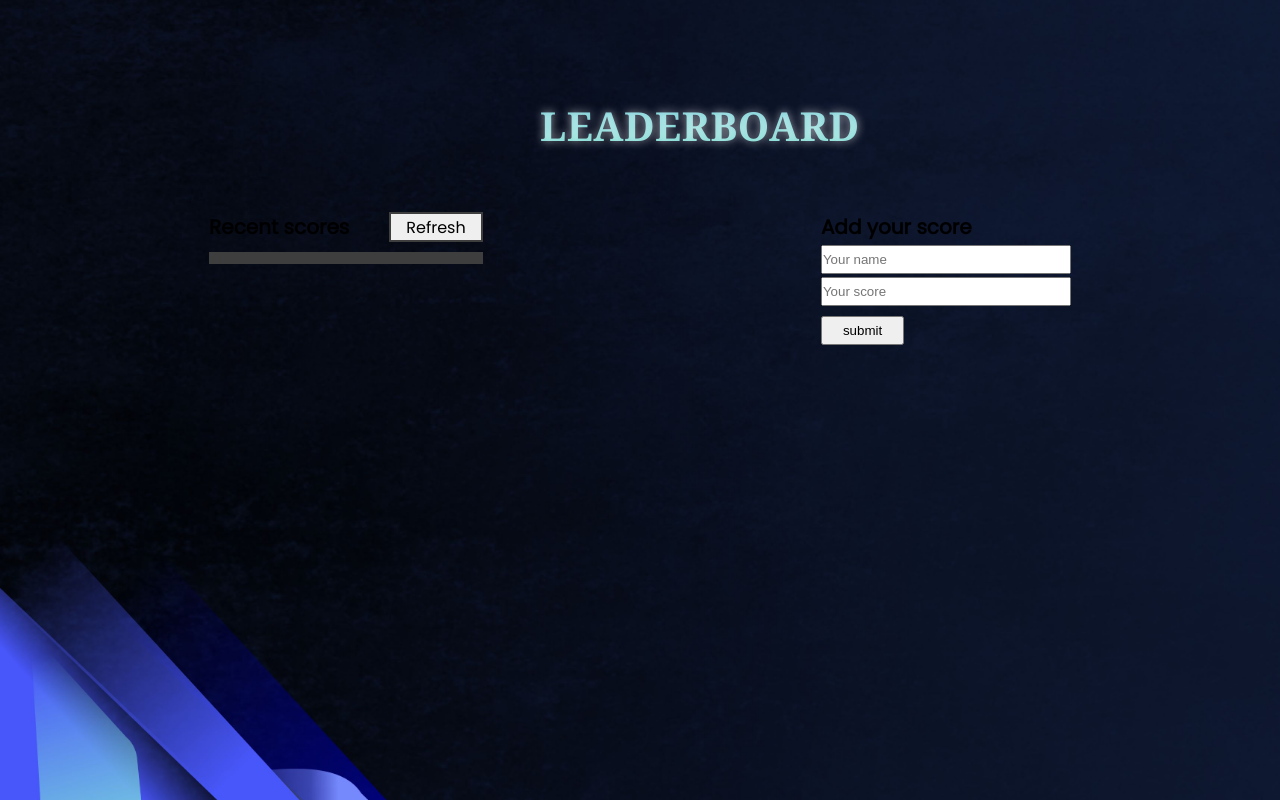
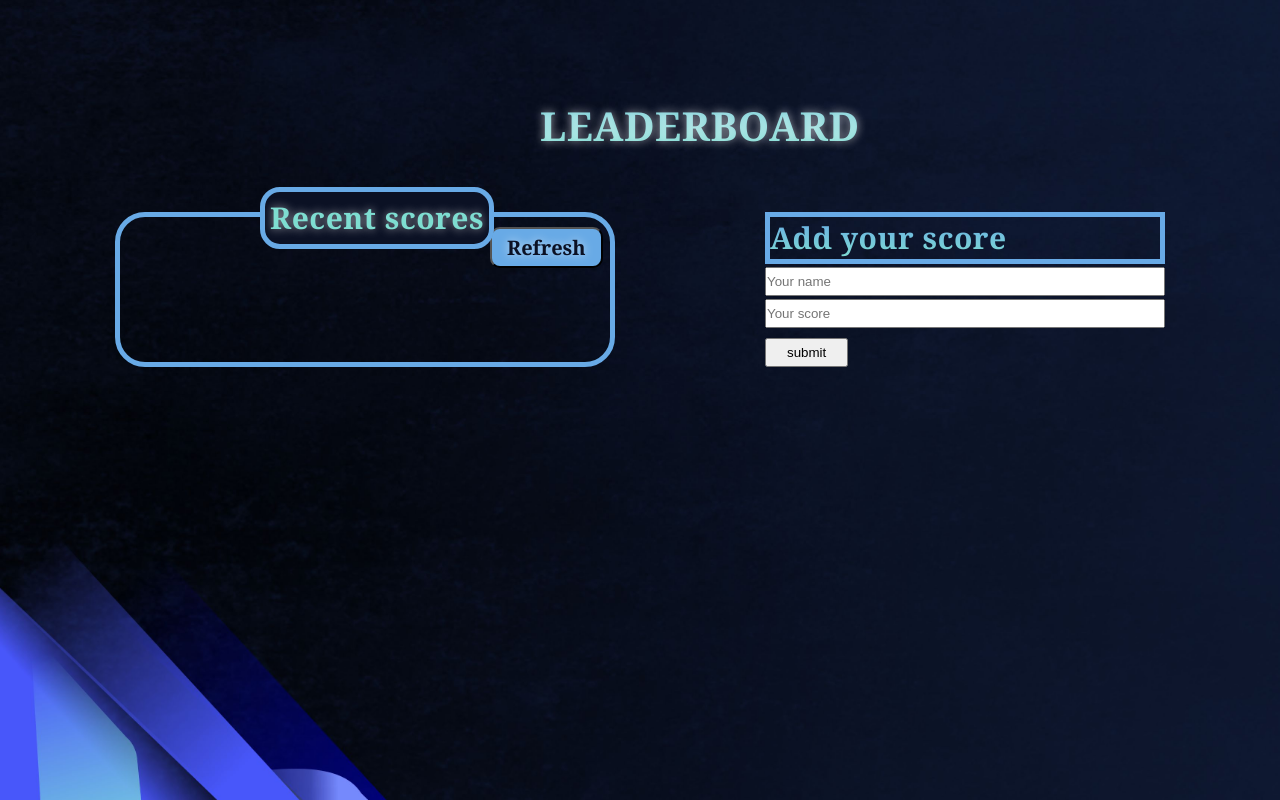
Before and after one commit to DiamondNath07/leaderBoard, a website built with webpack: page src/index.html in a window 1280 px wide. Built offline with nearby package versions, Linux system fonts and the light colour scheme; no server answers.

Commit message:
add style to scoresheet

```diff
--- a/src/index.html
+++ b/src/index.html
@@ -6,11 +6,11 @@
     <title>leaderBoard</title>
   </head>
   <body>
-
     <main>
       <header>
         <h2 class="app-title">leaderboard</h2>
       </header>
+
       <section class="details">
         <div class="scoresheets">
           <div class="container">
@@ -25,16 +25,20 @@
           <form>
             <h4 class="input-heading">Add your score</h4>
             <input type="text" placeholder="Your name" id="name" />
-              <br>
-              <input type="number" placeholder="Your score" id="number" required />
-              <br>
+            <br />
+            <input
+              type="number"
+              placeholder="Your score"
+              id="number"
+              required
+            />
+            <br />
             <button class="btn-submit">submit</button>
           </form>
         </div>
       </section>
     </main>
 
-
     <script type="modules" src="./index.js"></script>
   </body>
 </html>
--- a/src/style.css
+++ b/src/style.css
@@ -59,21 +59,66 @@ main {
   justify-content: space-around;
 }
 
+.scoresheets {
+  width: 500px;
+  border: 5px solid #68aae6;
+  border-radius: 30px;
+}
+
 .container {
-  display: flex;
+  /* display: flex; */
 }
 
 .scoresheet-details {
-  font-family: 'Poppins', sans-serif;
+  font-family: Cambria, Cochin, Georgia, Times, 'Times New Roman', serif;
+  font-size: 30px;
+  line-height: 42px;
+  color: #7eddd1;
+  text-shadow: 0 0 10px rgba(255, 255, 255, 0.623);
+  letter-spacing: 0.5px;
+  font-weight: 700;
+  margin-top: -20px;
+  margin: -30px 0 0 140px;
+  position: absolute;
+
+  background-color: #0b1124;
+
+  border: 5px solid #68aae6;
+  border-radius: 20px;
+  padding: 5px;
+}
+/*
+.scoresheet-details::before {
+  content: '';
+  position: absolute;
+  top: 190px;
+  left: -100px;
+  right: 0;
+  bottom: 0;
+  width: 215px;
+  height: 50px;
+  background-color: #0b1124;
+  border: 3px solid #68aae6;
+  border-radius: 20px;
+  z-index: -999;
+} */
+
+.btn-ref {
+  margin: 10px 0 0 370px;
+  background-color: #68aae6;
+  color: #0b1124;
   font-size: 20px;
+  font-weight: 600;
+  font-family: Cambria, Cochin, Georgia, Times, 'Times New Roman', serif;
+  padding: 5px 15px;
+  text-shadow: 0 0 10px rgba(255, 255, 255, 0.623);
+  border-radius: 10px;
+  transition: all 0.5s ease-in-out;
 }
 
-.btn-ref {
-  padding: 0 15px;
-  margin-left: 40px;
-  font-family: 'Poppins', sans-serif;
-  font-size: 16px;
-  border: 2px solid #3e3e3e;
+.btn-ref:hover {
+  background-color: #86b9e9;
+  color: #0b1124;
 }
 
 .score-dashboard {
@@ -81,7 +126,7 @@ main {
 }
 
 .scores {
-  border: 6px solid #3e3e3e;
+  /* border: 6px solid #3e3e3e; */
 }
 
 .lists {
@@ -101,12 +146,26 @@ main {
 }
 
 .input-records {
+  width: 400px;
   font-family: 'Poppins', sans-serif;
   font-size: 20px;
 }
 
+.input-heading {
+  font-family: Cambria, Cochin, Georgia, Times, 'Times New Roman', serif;
+  font-size: 30px;
+  line-height: 42px;
+  /* text-shadow: 0 0 10px rgba(255, 255, 255, 0.623); */
+  letter-spacing: 0.5px;
+  font-weight: 700;
+  background: -webkit-linear-gradient(#68aae6, #7eddd1);
+  -webkit-background-clip: text;
+  -webkit-text-fill-color: transparent;
+  border: 5px solid #68aae6;
+}
+
 input {
-  width: 250px;
+  width: 100%;
   padding: 5px 0;
 }
 
```
Lines whose indentation alone changed are shown as unchanged.
